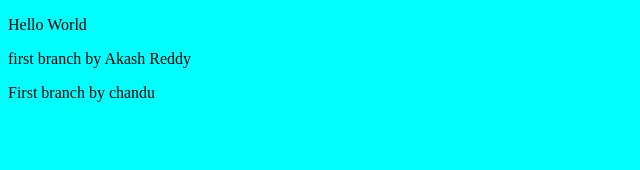
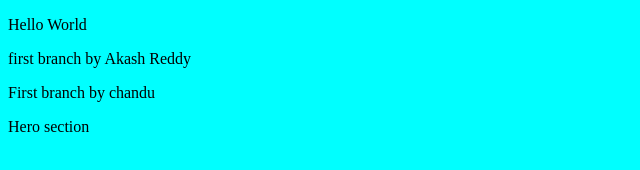
Before and after one commit to akashreddy30/gitproject, a plain HTML site: page index.html in a window 1280 px wide. Shown: the full height of the page, 0-640 px from the left. Drawn offline with Linux system fonts and the light colour scheme.

Commit message:
hero section is finished

```diff
--- a/index.html
+++ b/index.html
@@ -7,5 +7,6 @@
         <p>Hello World</p>
         <p>first branch by Akash Reddy</p>
         <p>First branch by chandu</p>
+        <p>Hero section</p>
     </body>
 </html>
```
